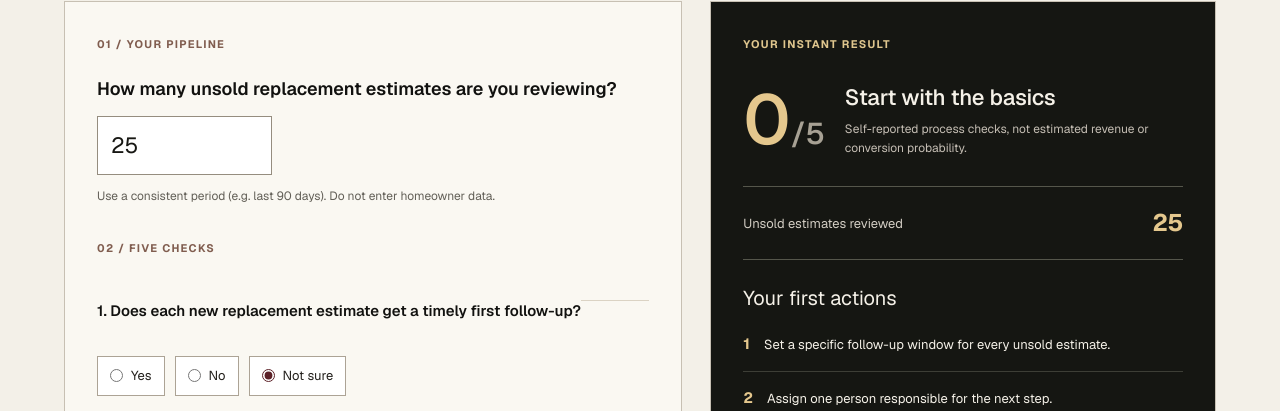
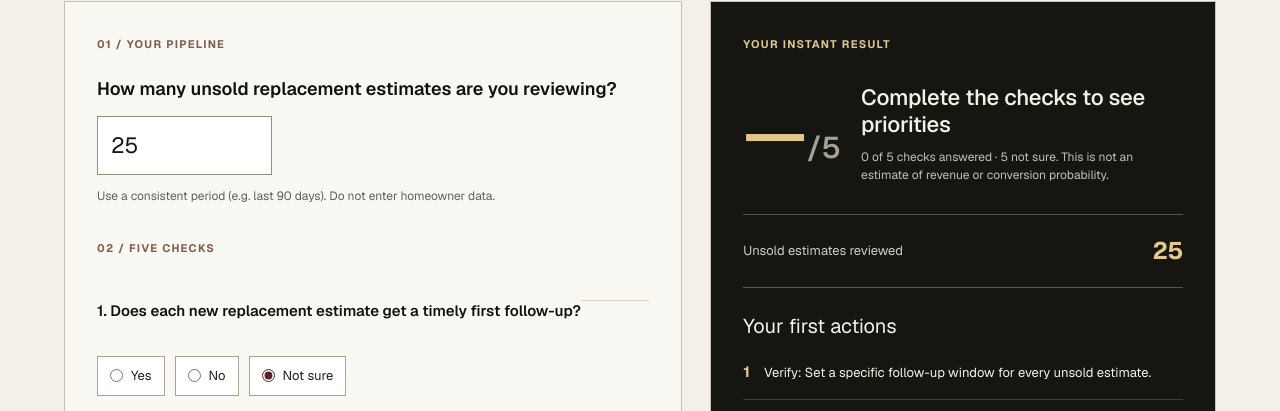
Before and after one commit to rosak8-lgtm/monardas, a Next.js app: page /hvac/scorecard in a window 1280 px wide. Shown: the part 541-952 px from the top of the page. Built offline with nearby package versions, Linux system fonts and the light colour scheme; no server answers.

Commit message:
fix(growth): treat unknown follow-up checks as unverified, not failures; correct partner CTA

```diff
--- a/src/components/hvac-scorecard.tsx
+++ b/src/components/hvac-scorecard.tsx
@@ -26,17 +26,26 @@ export function HVACScorecard() {
   const [answers, setAnswers] = useState(defaults);
   const [status, setStatus] = useState("");
   const score = useMemo(() => checks.filter((c) => answers[c.key] === "yes").length, [answers]);
-  const gaps = checks.filter((c) => answers[c.key] !== "yes");
+  const answered = checks.filter((c) => answers[c.key] !== "unknown").length;
+  const confirmedGaps = checks.filter((c) => answers[c.key] === "no");
+  const toVerify = checks.filter((c) => answers[c.key] === "unknown");
+  const priority = [...confirmedGaps, ...toVerify];
   const count = Number(quantity);
   const valid = quantity !== "" && Number.isInteger(count) && count >= 0 && count <= 100000;
-  const description = score === 5 ? "Controls reported in place" : score >= 3 ? "Some gaps to review" : "Start with the basics";
+  const description = answered === 0
+    ? "Complete the checks to see priorities"
+    : score === 5
+      ? "Controls reported in place"
+      : confirmedGaps.length
+        ? "Follow-up gaps to address"
+        : "Some controls still unverified";
   const summary = [
     "MONARDAS HVAC Follow-Up Leak Check",
-    "Self-reported process controls: " + score + "/5",
+    "Self-reported confirmed controls: " + score + "/5 (" + answered + " answered, " + (5 - answered) + " not sure)",
     "Unsold estimates: " + (valid ? count : "not supplied"),
     ...checks.map((c) => answers[c.key].toUpperCase() + ": " + c.title),
     "Suggested first steps:",
-    ...(gaps.length ? gaps.slice(0, 3).map((c) => "- " + c.fix) : ["- Validate your answers against actual CRM records."]),
+    ...(priority.length ? priority.slice(0, 3).map((c) => "- " + (answers[c.key] === "unknown" ? "Verify: " : "Improve: ") + c.fix) : ["- Validate your answers against actual CRM records."]),
     "Not a verified audit, sales forecast or predicted recovered revenue.",
     publicUrl,
   ].join("\n");
@@ -111,10 +120,10 @@ export function HVACScorecard() {
         <aside className={styles.results} aria-labelledby="scorecard-heading">
           <p className={styles.eyebrow}>YOUR INSTANT RESULT</p>
           <div className={styles.score} aria-live="polite" aria-atomic="true">
-            <strong>{score}<span>/5</span></strong>
+            <strong>{answered === 0 ? "—" : score}<span>/5</span></strong>
             <div>
               <h2 id="scorecard-heading">{description}</h2>
-              <p>Self-reported process checks, not estimated revenue or conversion probability.</p>
+              <p>{answered} of 5 checks answered · {5 - answered} not sure. This is not an estimate of revenue or conversion probability.</p>
             </div>
           </div>
           <div className={styles.countResult}>
@@ -123,8 +132,8 @@ export function HVACScorecard() {
           </div>
           <h3>Your first actions</h3>
           <ol className={styles.actions}>
-            {(gaps.length ? gaps.slice(0, 3) : checks.slice(0, 1)).map((check, i) => (
-              <li key={check.key}><b>{i + 1}</b>{gaps.length ? check.fix : "Verify the controls against real estimates before scaling outreach."}</li>
+            {(priority.length ? priority.slice(0, 3) : checks.slice(0, 1)).map((check, i) => (
+              <li key={check.key}><b>{i + 1}</b>{priority.length ? (answers[check.key] === "unknown" ? "Verify: " : "Improve: ") + check.fix : "Verify the controls against real estimates before scaling outreach."}</li>
             ))}
           </ol>
           <p className={styles.disclaimer}>
@@ -134,7 +143,7 @@ export function HVACScorecard() {
           </p>
           <div className={styles.actionsRow}>
             <button type="button" onClick={() => void copy(summary, "Summary copied.")}><Copy size={16} /> Copy results</button>
-            <button type="button" onClick={() => void share()}><Share2 size={16} /> Share tool</button>
+            <button type="button" data-growth-share="true" onClick={() => void share()}><Share2 size={16} /> Share tool</button>
           </div>
           <p role="status" className={styles.status}>{status}</p>
           <Link className={styles.cta} href="/contact?intent=hvac-pilot&utm_source=scorecard&utm_medium=free_tool">
@@ -150,8 +159,8 @@ export function HVACScorecard() {
           <p>Help contractors see what happens after a replacement quote is sent. Share the free checklist, then introduce MONARDAS only where a managed pilot fits.</p>
         </div>
         <div className={styles.partnerLinks}>
-          <button type="button" onClick={() => void share()}><Share2 size={17} /> Share with a contractor</button>
-          <Link href="/contact?intent=founding-partner&utm_source=scorecard&utm_medium=partner">Discuss a partner introduction <ArrowUpRight size={17} /></Link>
+          <button type="button" data-growth-share="true" onClick={() => void share()}><Share2 size={17} /> Share with a contractor</button>
+          <Link href="/contact?intent=agency-partner&utm_source=scorecard&utm_medium=partner">Discuss a partner introduction <ArrowUpRight size={17} /></Link>
         </div>
       </section>
       <section className={"container " + styles.bottom}>
```
